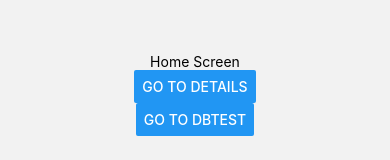
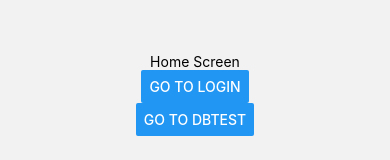
Before and after one commit to Bear-Diary/Diary-Project, a React Native app in the folder BearDiary/: screen / in a window 390 px wide. Shown: the part 360-520 px from the top of the page. Built offline with nearby package versions, Linux system fonts and the light colour scheme.

Commit message:
Database 연동 완료
Firestore

```diff
--- a/BearDiary/App.js
+++ b/BearDiary/App.js
@@ -12,7 +12,7 @@ import { createNativeStackNavigator} from '@react-navigation/native-stack';
 const Stack = createNativeStackNavigator();
 
 import Home from './src/components/HomeScreen';
-import Details from './src/components/DetailScreen';
+import Login from './src/components/LoginScreen';
 import DBTest from './src/components/DBTestScreen';
 
 class App extends React.Component {
@@ -21,7 +21,7 @@ render() {
     <NavigationContainer>
       <Stack.Navigator initialRouteName="Home">
         <Stack.Screen name="Home" component={Home} />
-        <Stack.Screen name="Details" component={Details} />
+        <Stack.Screen name="Login" component={Login} />
         <Stack.Screen name="DBTest" component={DBTest} />
       </Stack.Navigator>
     </NavigationContainer>
--- a/BearDiary/package.json
+++ b/BearDiary/package.json
@@ -10,6 +10,8 @@
     "lint": "eslint ."
   },
   "dependencies": {
+    "@react-native-firebase/app": "^14.2.4",
+    "@react-native-firebase/firestore": "^14.2.4",
     "@react-navigation/native": "^6.0.6",
     "@react-navigation/native-stack": "^6.2.5",
     "react": "17.0.2",
--- a/BearDiary/src/components/DBTestScreen.js
+++ b/BearDiary/src/components/DBTestScreen.js
@@ -2,11 +2,26 @@ import * as React from 'react';
 import { Button, View, Text } from 'react-native';
 import { NavigationContainer } from '@react-navigation/native';
 import { createStackNavigator } from '@react-navigation/stack';
+import firestore from '@react-native-firebase/firestore';
 
 function DBTestScreen({ navigation }) {
+  const ref = firestore().collection('account');
+
+  async function addTodo() {
+      await ref.add({
+        id: "test",
+        password: "",
+        test:123
+      });
+   }
+
   return (
     <View style={{ flex: 1, alignItems: 'center', justifyContent: 'center' }}>
       <Text>DBTest Screen</Text>
+      <Button
+              title="Go to DBTest"
+              onPress={() => addTodo()} // Details로 화면 이동
+            />
     </View>
   );
 }
--- a/BearDiary/src/components/HomeScreen.js
+++ b/BearDiary/src/components/HomeScreen.js
@@ -8,8 +8,8 @@ function HomeScreen({ navigation }) {
     <View style={{ flex: 1, alignItems: 'center', justifyContent: 'center' }}>
       <Text>Home Screen</Text>
       <Button
-        title="Go to Details"
-        onPress={() => navigation.navigate('Details')} // Details로 화면 이동
+        title="Go to Login"
+        onPress={() => navigation.navigate('Login')} // Details로 화면 이동
       />
       <Button
         title="Go to DBTest"
--- a/BearDiary/src/components/DetailScreen.js
+++ b/BearDiary/src/components/LoginScreen.js
@@ -4,7 +4,7 @@ import { StyleSheet, Button, View, Text, TextInput} from 'react-native';
 import { NavigationContainer } from '@react-navigation/native';
 import { createStackNavigator } from '@react-navigation/stack';
 
-function DetailScreen({ navigation }) {
+function LoginScreen({ navigation }) {
   const [userId, setUserId] = useState('')
   const [userPw, setUserPw] = useState('')
   return (
@@ -39,7 +39,7 @@ function DetailScreen({ navigation }) {
   );
 }
 
-export default DetailScreen;
+export default LoginScreen;
 
 const styles = StyleSheet.create({
   mainBody: {
```
Also changed, not shown: BearDiary/firebase.json (added), 4 other files (tests, documents, lock files or other folders).
